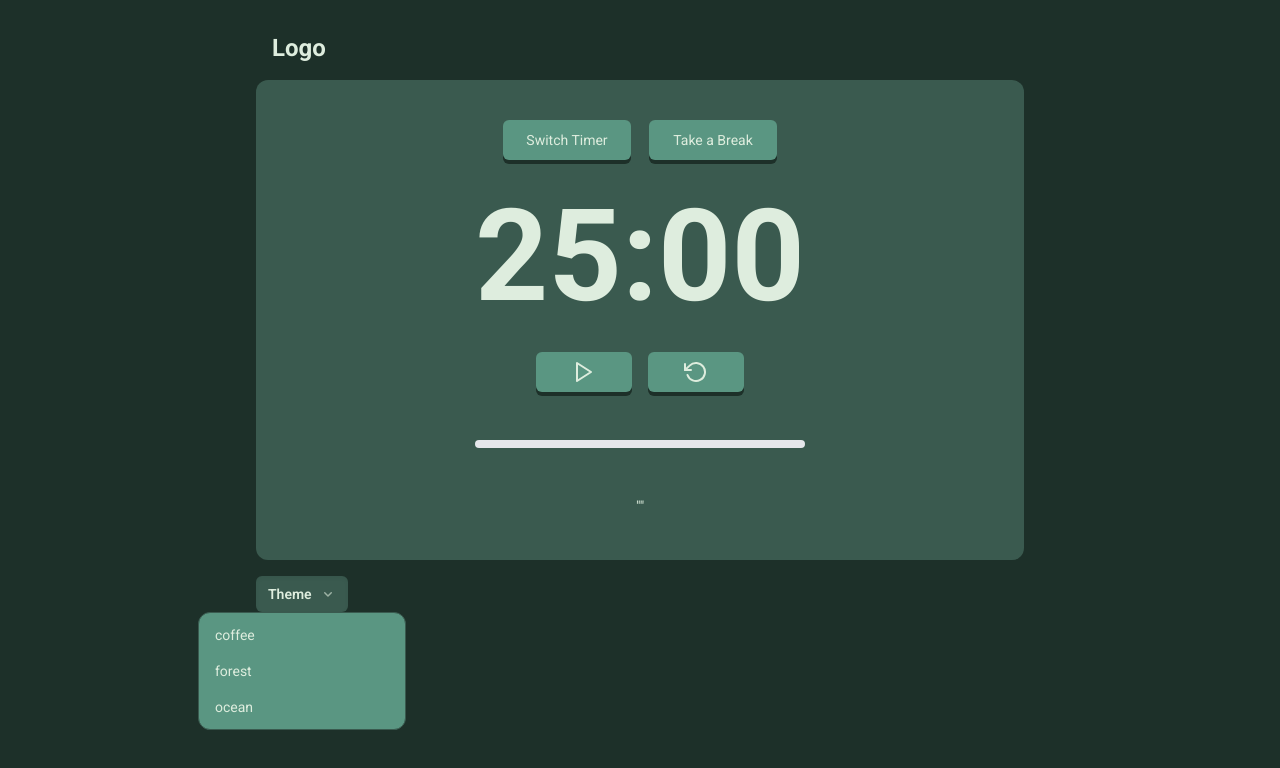
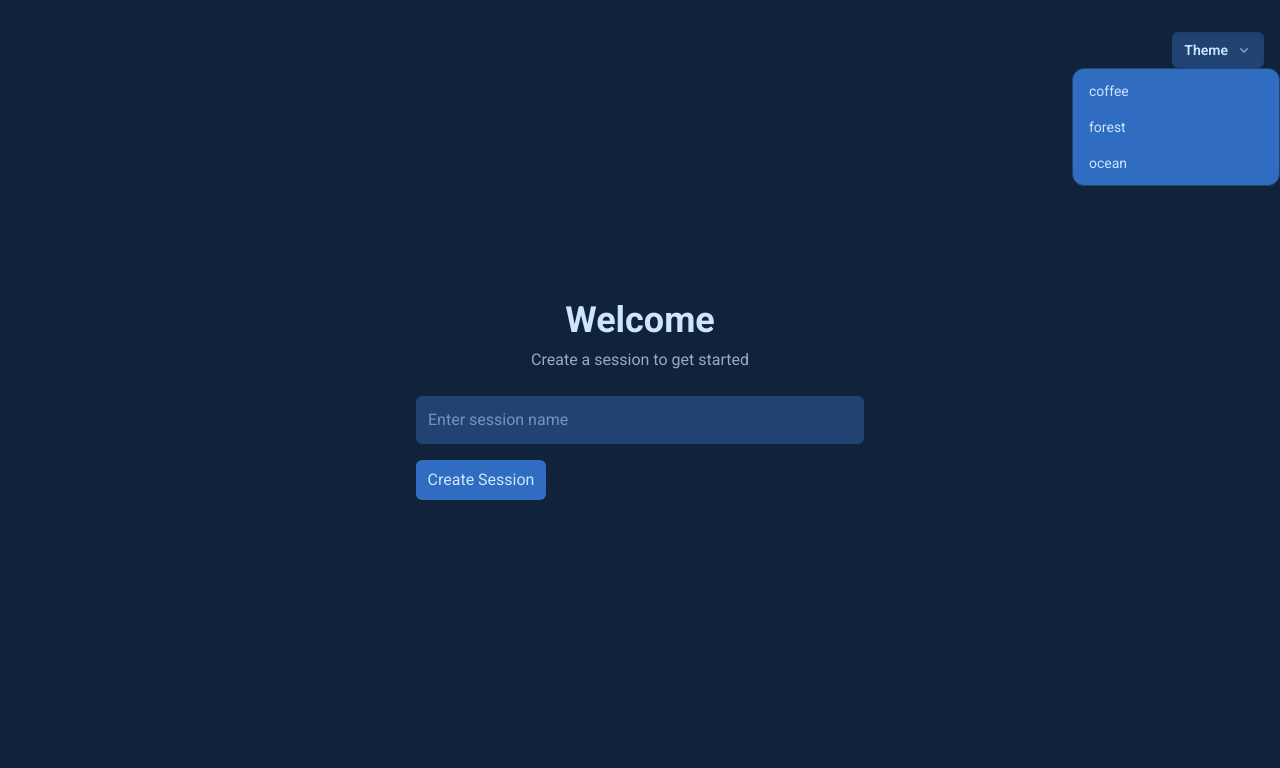
Before and after one commit to xhide341/morph-app, a React (Vite) app in the folder client/: page /session in a window 1280 px wide. Both pictures are taken after a click on the button "Theme". Shown: the top 768 px of the page. Built offline with nearby package versions, Linux system fonts and the light colour scheme; no server answers; the HTML template or start-up script is replaced by a standard one.

Commit message:
feat: implement routing and session page structure

```diff
--- a/client/src/App.tsx
+++ b/client/src/App.tsx
@@ -1,22 +1,34 @@
-import { useEffect } from "react";
+import {
+  BrowserRouter as Router,
+  Routes,
+  Route,
+  Navigate,
+} from "react-router-dom";
+import { SessionPage } from "./pages/session";
 import Header from "./components/header";
 import { Clock } from "./components/clock";
-import { ThemeToggle } from "./components/theme-toggle";
-import { initTheme } from "./utils/theme-switch";
+import ThemeToggle from "./components/theme-toggle";
 
 export const App = () => {
-  useEffect(() => {
-    initTheme();
-  }, []);
-
   return (
-    <div className="font-roboto bg-background text-foreground mx-auto flex h-dvh w-full max-w-dvw flex-col p-4">
+    <Router>
+      <Routes>
+        <Route path="/" element={<Navigate to="/session" replace />} />
+        <Route path="/session" element={<SessionPage />} />
+        <Route
+          path="/room/:sessionId"
+          element={
+            <div className="font-roboto mx-auto flex h-dvh w-full max-w-dvw flex-col bg-[var(--color-background)] p-4 text-[var(--color-foreground)]">
               <div className="mx-auto flex w-full max-w-3xl flex-col">
                 <Header />
                 <Clock />
                 <ThemeToggle />
               </div>
             </div>
+          }
+        />
+      </Routes>
+    </Router>
   );
 };
 
--- a/client/src/components/theme-toggle.tsx
+++ b/client/src/components/theme-toggle.tsx
@@ -2,7 +2,7 @@ import { Menu, MenuButton, MenuItem, MenuItems } from "@headlessui/react";
 import { ChevronDownIcon } from "@heroicons/react/16/solid";
 import { switchTheme } from "../utils/theme-switch.ts";
 
-export function ThemeToggle() {
+export const ThemeToggle = () => {
   const themes = ["coffee", "forest", "ocean"];
 
   return (
@@ -22,7 +22,7 @@ export function ThemeToggle() {
             <MenuItem key={theme}>
               <button
                 onClick={() => switchTheme(theme)}
-                className="group flex w-full items-center gap-2 rounded-lg px-3 py-1.5 data-[focus]:bg-[var(--color-secondary)] text-[var(--color-foreground)]"
+                className="group flex w-full items-center gap-2 rounded-lg px-3 py-1.5 text-[var(--color-foreground)] data-[focus]:bg-[var(--color-secondary)]"
               >
                 {theme}
               </button>
@@ -32,4 +32,6 @@ export function ThemeToggle() {
       </Menu>
     </div>
   );
-}
+};
+
+export default ThemeToggle;
```
Lines whose indentation alone changed are shown as unchanged.
